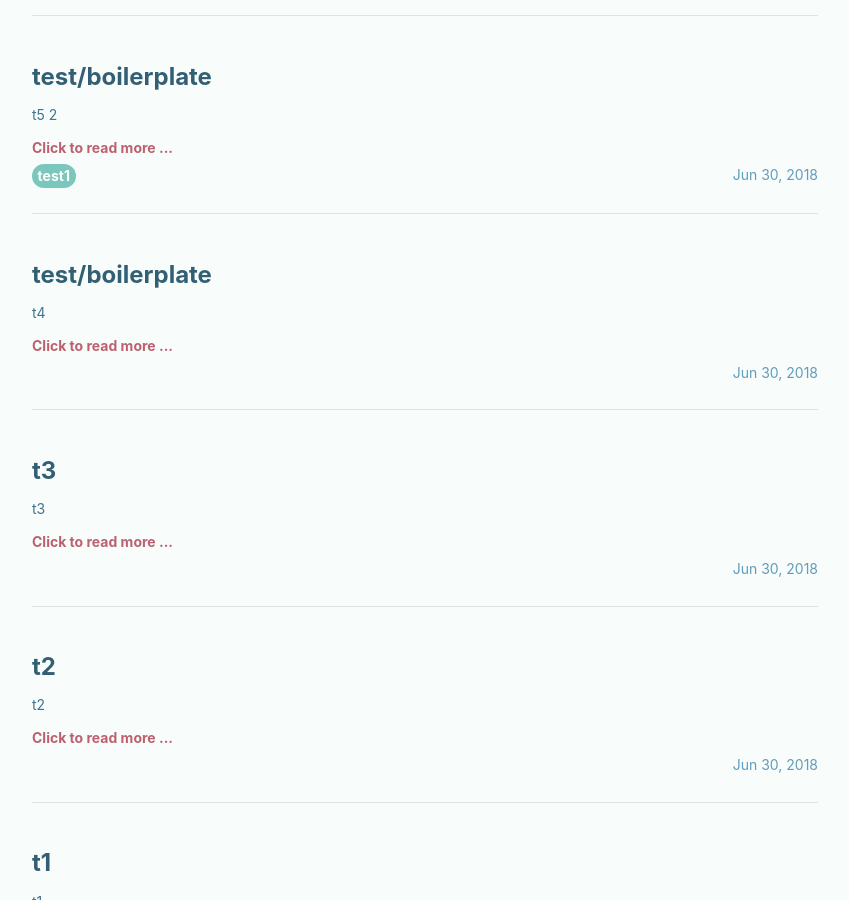
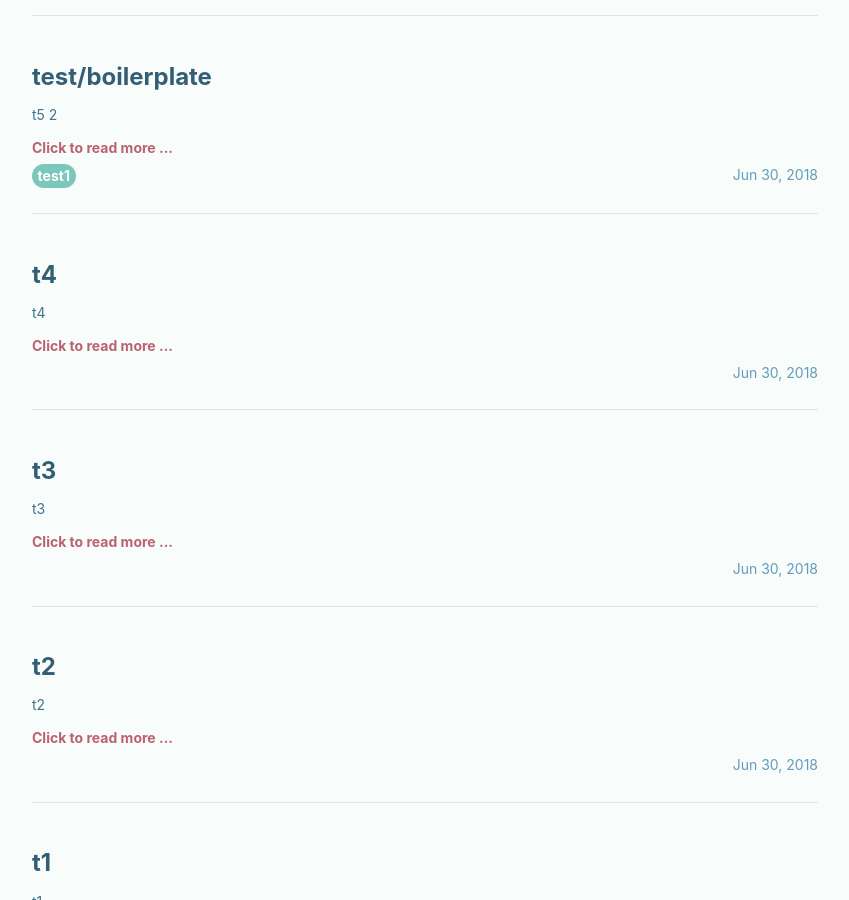
Before and after one commit to mindoj/mindojune.github.io, a Jekyll site: the page built from index.html, in a window 1280 px wide and 900 px high, scrolled down 460 px. Shown: the whole window, without its empty margins (215-1064 px from the left). Built offline with Jekyll 4.4.1, drawn with Linux system fonts in a browser that asks for light colours; nearby versions of some CDN libraries; formulas are drawn with MathJax 3; the list of posts is cut into pages by our own code.

Commit message:
Update 2018-06-30-t4.markdown

```diff
--- a/_posts/2018-06-30-t4.markdown
+++ b/_posts/2018-06-30-t4.markdown
@@ -1,6 +1,6 @@
 ---
 layout: article
-title: test/boilerplate
+title: t4
 comments: true
 ---
 
```
